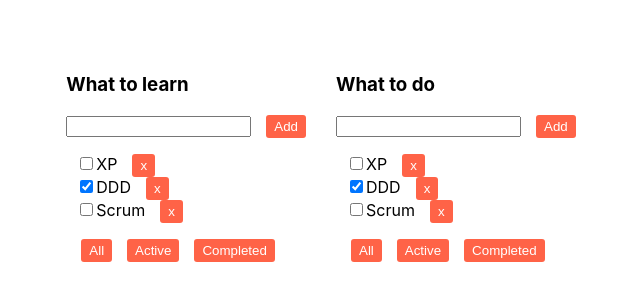
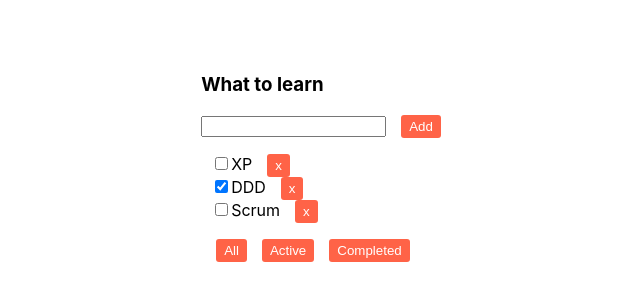
Before and after one commit to dariametelitsa/todolist, a React (Create React App) app: page / in a window 1280 px wide. Shown: the part 242-542 px from the top of the page, without its empty margins (319-959 px from the left). Built offline with nearby package versions, Linux system fonts and the light colour scheme.

Commit message:
added unique id

```diff
--- a/package.json
+++ b/package.json
@@ -11,6 +11,7 @@
     "@types/node": "^16.18.1",
     "@types/react": "^18.0.23",
     "@types/react-dom": "^18.0.7",
+    "@types/uuid": "^9.0.8",
     "gh-pages": "^6.1.1",
     "react": "^18.2.0",
     "react-dom": "^18.2.0",
--- a/src/App.tsx
+++ b/src/App.tsx
@@ -8,11 +8,11 @@ export const sum = (a: number, b: number): number => {
 }
 
 function App() {
-
+    console.log(tasksArr[0]);
     return (
         <div className="App">
             <Tasks title={tasksArr[0].title} tasks={tasksArr[0].taskBlock} id={tasksArr[0].id}/>
-            <Tasks title={tasksArr[1].title} tasks={tasksArr[0].taskBlock} id={tasksArr[1].id}/>
+            {/*<Tasks title={tasksArr[1].title} tasks={tasksArr[0].taskBlock} id={tasksArr[1].id}/>*/}
         </div>
     );
 }
--- a/src/components/tasks/Tasks.tsx
+++ b/src/components/tasks/Tasks.tsx
@@ -1,6 +1,7 @@
 import React, { useState } from 'react';
 import Todolist from "../todolist/Todolist";
 import { TasksPropsType, TaskType } from "../../data/dataPropsTypes";
+import { v1 } from "uuid";
 
 export const Tasks: React.FC<TasksPropsType> = (props) => {
     let {title, tasks, id} = props;
@@ -8,16 +9,14 @@ export const Tasks: React.FC<TasksPropsType> = (props) => {
     //global state
     let [tasksFiltered, setTasks] = useState<Array<TaskType>>(tasks);
 
-
-
-    function removeTask(id: number) {
+    function removeTask(id: string) {
         let filteredTasks = tasksFiltered.filter((t) => t.id !== id);
         setTasks(filteredTasks);
     }
 
 
-    const addTask = (id: number, taskTitle: string) => {
-        let newTask = {id: tasksFiltered.length + 1, isDone: false, title: taskTitle};
+    const addTask = (id: string, taskTitle: string) => {
+        let newTask = {id: v1(), isDone: false, title: taskTitle};
         taskTitle && setTasks([newTask, ...tasksFiltered]);
     }
 
--- a/src/components/todolist/Todolist.tsx
+++ b/src/components/todolist/Todolist.tsx
@@ -46,9 +46,9 @@ const Todolist: React.FC<TodolistPropsType> = ({
                     tasks.length === 0 ? (
                         <p>Задач нет</p>
                     ) : (
-                        tasksForTodoList.map((task, index) => {
+                        tasksForTodoList.map((task) => {
                             return (
-                                <li key={index}><input type={"checkbox"} checked={task.isDone}/>
+                                <li key={id}><input type={"checkbox"} checked={task.isDone}/>
                                     <span>{task.title}</span>
 
                                     <Button
--- a/src/data/Data.ts
+++ b/src/data/Data.ts
@@ -1,23 +1,24 @@
 import { TasksArrPropsType } from "./dataPropsTypes";
+import { v1, v4 } from "uuid";
 
 export const tasksArr: Array<TasksArrPropsType> = [
     {
-        id: 1,
+        id: v4(),
         title: "What to learn",
         taskBlock: [
-            {id: 1, title: "XP", isDone: false},
-            {id: 2, title: "DDD", isDone: true},
-            {id: 3, title: "Scrum", isDone: false}
+            {id: v4(), title: "XP", isDone: false},
+            {id: v4(), title: "DDD", isDone: true},
+            {id: v4(), title: "Scrum", isDone: false}
         ]
     },
     {
-        id: 2,
+        id: v4(),
         title: "What to do",
         taskBlock: [
-            {id: 1, title: "CSS&HTML", isDone: true},
-            {id: 2, title: "JS", isDone: true},
-            {id: 3, title: "React", isDone: false},
-            {id: 4, title: "Redux", isDone: false}
+            {id: v4(), title: "CSS&HTML", isDone: true},
+            {id: v4(), title: "JS", isDone: true},
+            {id: v4(), title: "React", isDone: false},
+            {id: v4(), title: "Redux", isDone: false}
         ]
     }
 ];
```
Also changed, not shown: src/data/dataPropsTypes.ts (+6 -6 lines), 1 other file (tests, documents, lock files or other folders).
